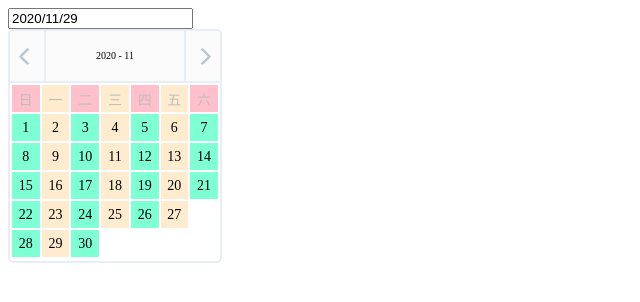
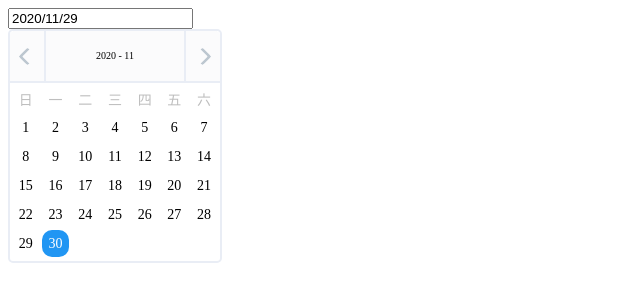
Before and after one commit to 1185366392/Calendar, a plain HTML site: page Calendar/index.html in a window 1280 px wide. Shown: the whole page, without its empty margins (0-640 px from the left). Drawn offline with Linux system fonts and the light colour scheme.

Commit message:
实现基本功能

```diff
--- a/Calendar/index.js
+++ b/Calendar/index.js
@@ -5,7 +5,10 @@
 var tbody=document.getElementById("tbody");
 var date=new Date();
 var year=date.getFullYear();
+var tyear=date.getFullYear();
 var month=date.getMonth()+1;
+var tmonth=date.getMonth()+1;
+//拿来渲染显示今日日期
 var day=date.getDate();
 var toptext=document.getElementById("toptext");
 toptext.innerHTML=year+' - '+month;
@@ -21,6 +24,9 @@ var daynumber=(year,month)=>{
     ]
     return arr[month-1]||(isRunyear(year)?29:28);
 }
+//界面刚加载出来时的渲染
+riqgezi(year,month);
+//点击事件控制页面上内容的显示
 function dj(num){
     if(num==1){
         month++;
@@ -38,14 +44,29 @@ function dj(num){
         }
         toptext.innerHTML=year+' - '+month;
     }
+    riqgezi(year,month);
 }
-for(let i=1;i<=daynumber(year,month);i++){
-    if(((i-1)%7==0&&i!=29)||i==28){
-        var tr=document.createElement("tr");
-        tbody.appendChild(tr);
+//根据月份打印内容
+function riqgezi(year,month){
+    let arrnum=[];
+    for(let i=1;i<=daynumber(year,month);i++){
+        arrnum[i]=i;
     }
-    let rq=document.createElement("td");
-    let text=document.createTextNode(i);
-    rq.appendChild(text);
-    tr.appendChild(rq);
+    console.log(arrnum);
+    let str='';
+    let a=1;
+    for(let i=0;i<5;i++){
+        str+=`<tr>`;
+        for(let j=0;j<7;j++){
+            if(a>daynumber(year,month))
+            break;
+            str+=`<td class='${"a"+a}'>${arrnum[a]}</td>`;
+            a++;
+            if(j===6)
+                str+='</tr>';
+        }
+    }
+    tbody.innerHTML=str;
+    if(year==tyear&&month==tmonth)
+        document.querySelector('.a'+day).className='a today';
 }
--- a/Calendar/index.less
+++ b/Calendar/index.less
@@ -62,12 +62,12 @@
                     text-align: center;
                     height: 25px;
                 }
-                td:nth-child(2n){background-color: blanchedalmond;}
-                td:nth-child(2n+1){background-color: aquamarine;}
+                // td:nth-child(2n){background-color: blanchedalmond;}
+                // td:nth-child(2n+1){background-color: aquamarine;}
                 thead{
                     color: #bebebe;
                     td:nth-child(2n+1){
-                        background-color: pink;
+                        // background-color: pink;
                     }
                 }
             }
```
Also changed, not shown: Calendar/index.css.
